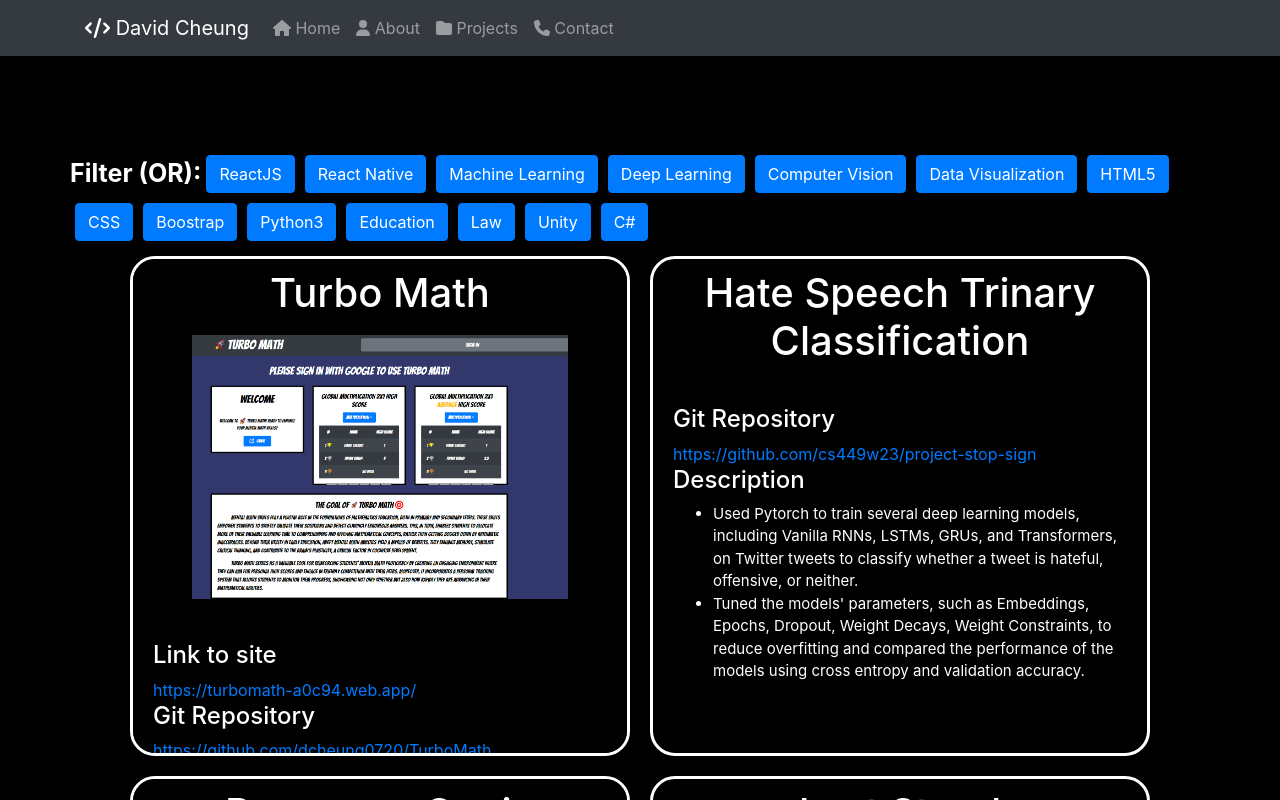
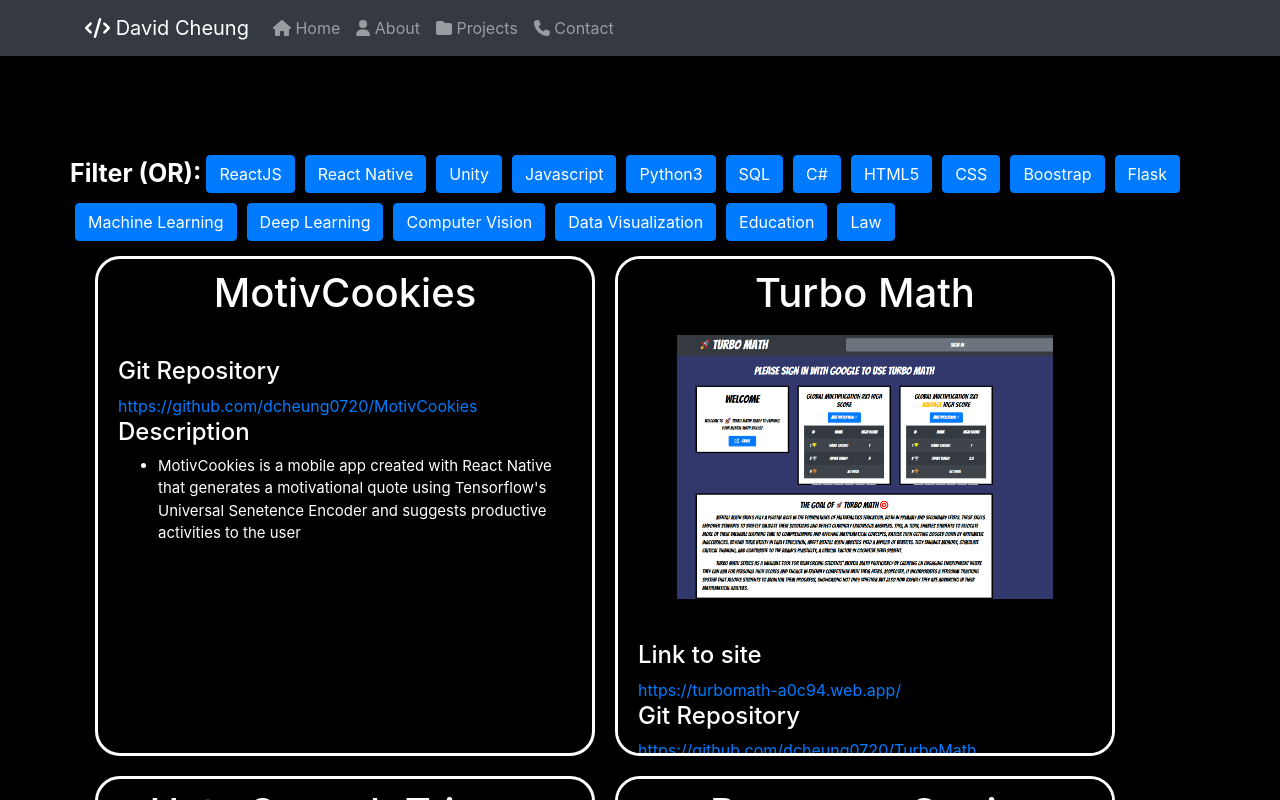
Before and after one commit to dcheung0720/Portfolio, a React (Create React App) app: page /#/Projects in a window 1280 px wide. Built offline with nearby package versions, Linux system fonts and the light colour scheme.

Commit message:
addedf more projects and filters

```diff
--- a/src/components/Projects.js
+++ b/src/components/Projects.js
@@ -9,11 +9,22 @@ import './Projects.css'
 
 const Projects = () =>{
 
-    const categories = ["ReactJS", "React Native", "Machine Learning", "Deep Learning", "Computer Vision",
-                        "Data Visualization", "HTML5", "CSS", "Boostrap", "Python3",
-                        "Education", "Law", "Unity", "C#"];
+    const categories = ["ReactJS", "React Native", "Unity", "Javascript", "Python3", "SQL", "C#",
+                        "HTML5", "CSS", "Boostrap", "Flask",
+                        "Machine Learning", "Deep Learning", "Computer Vision", "Data Visualization",
+                        "Education", "Law"];
 
     const projects  = {
+        "MotivCookies": {
+            "Name": "MotivCookies",
+            "Date": "10-24-2023",
+            "Image": "",
+            "File": "",
+            "GitRepository": "https://github.com/dcheung0720/MotivCookies",
+            "LinkToSite": "",
+            "Categories": ["Data Visualization", "React Native", "Javascript", "SQL", "Flask"],
+            "Descriptions": ["MotivCookies is a mobile app created with React Native that generates a motivational quote using Tensorflow's Universal Senetence Encoder and suggests productive activities to the user"]
+        },
         "TurboMath": {
             "Name": "Turbo Math",
             "Date": "06-24-2023",
@@ -42,7 +53,7 @@ const Projects = () =>{
             "File": "",
             "GitRepository": "https://github.com/dcheung0720/LCBH-Help-Desk",
             "LinkToSite": "",
-            "Categories": ["Machine Learning", "ReactJS", "Javascript", "HTML5", "CSS", "Boostrap", "Law", "Python3"],
+            "Categories": ["Machine Learning", "ReactJS", "Javascript", "HTML5", "CSS", "Boostrap", "Law", "Python3", "Flask"],
             "Descriptions": ["Developed a complementary web application using ReactJS with MongoDB in the Help Scout platform to decrease turnaround response times for housing inquiries.",
                             "Built a backend API in Flask that fetches data from Help Scout and compute classification predictions.",
                             "Applied machine learning (KNN) classification to automatically classify the type of the inquiry and select a canned response that a paralegal can use to quickly reply to a tenant’s inquiry." ]
@@ -74,7 +85,7 @@ const Projects = () =>{
             "File": "",
             "GitRepository": "https://github.com/397-f22/iSeekNU",
             "LinkToSite": "",
-            "Categories": ["ReactJS", "HTML5", "CSS"],
+            "Categories": ["ReactJS", "Javascript", "HTML5", "CSS"],
             "Descriptions": ["A large scale hide and seek game where the seeker has access to approximate locations of hiders."]
         },
         "Holler":{
@@ -84,18 +95,12 @@ const Projects = () =>{
             "File": "",
             "GitRepository": "https://github.com/394-s22/Holler",
             "LinkToSite": "",
-            "Categories": ["ReactJS", "HTML5", "CSS"],
+            "Categories": ["ReactJS", "Javascript", "HTML5", "CSS"],
             "Descriptions": ["A PDF parser for legal documents such as contracts such that users can easily see the important information, add dates to calendar, and make payments."]
         }
     }
 
     const [selected, setSelected] = useState([]);
-
-    const [fileOpen, setFileOpen] = useState(false);
-
-    const handleFileOpen = () =>{
-        setFileOpen((prev) => !prev);
-    }
 
     const handleFilter = (e) =>{
 
@@ -119,7 +124,7 @@ const Projects = () =>{
             }
         </Row>
         <Row>
-            <Col style = {{display: "flex", justifyContent:"center", flexWrap: "wrap"}}>{
+            <Col style = {{display: "flex", justifyContent:"left", flexWrap: "wrap"}}>{
             Object.values(projects).filter(
                 item => item["Categories"].some(
                 item  => {
```
